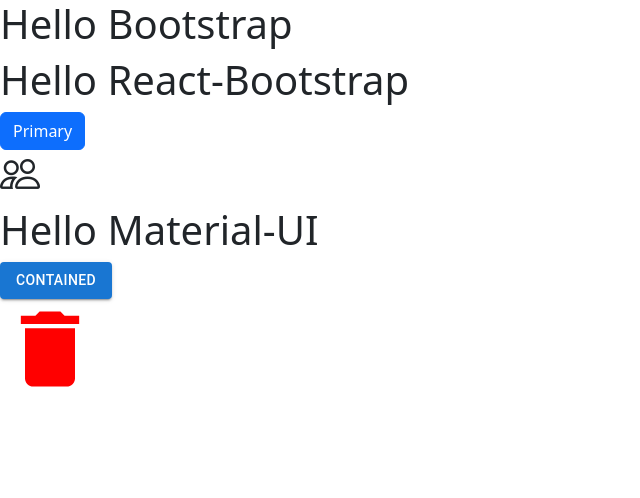
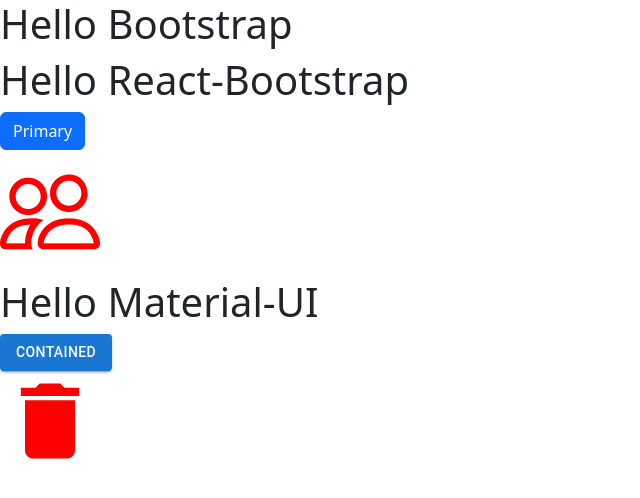
Before and after one commit to Kavithma-Thushal/React-UI-Learning-Room, a React (Create React App) app: page / in a window 1280 px wide. Shown: the top 498 px of the page, without its empty margins (0-640 px from the left). Built offline with nearby package versions, Linux system fonts and the light colour scheme.

Commit message:
Bootstrap Icons Refactored

```diff
--- a/src/pages/ReactBootstrap.jsx
+++ b/src/pages/ReactBootstrap.jsx
@@ -6,7 +6,10 @@
             <h1>Hello React-Bootstrap</h1>
             <Button variant="primary">Primary</Button>
             <h1>
-                <i className="bi bi-people"></i>
+                <i className="bi bi-people" style={{
+                    fontSize: 100,
+                    color: 'red'
+                }}> </i>
             </h1>
         </div>
     );
```
